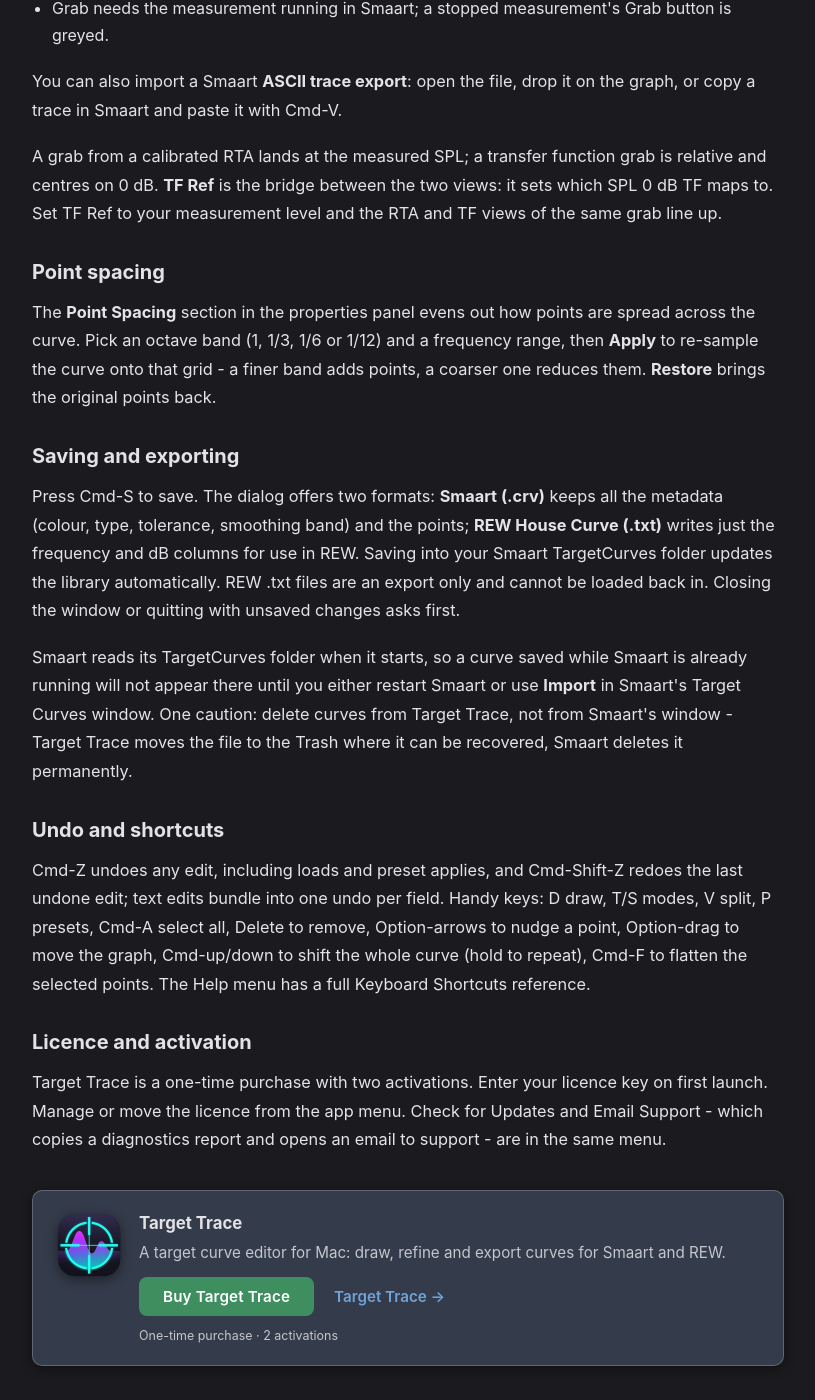
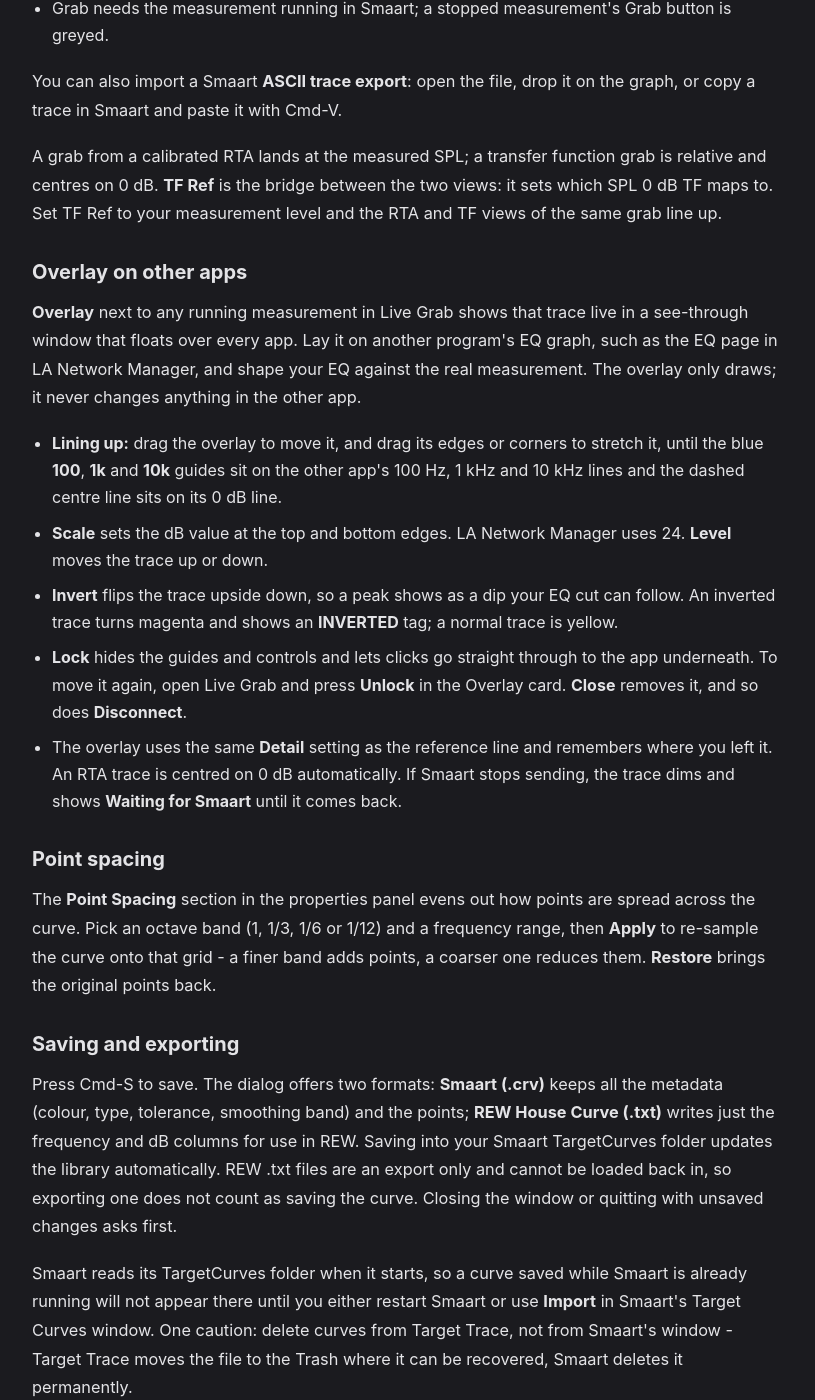
Before and after one commit to BSKapps/bskapps.github.io, a Jekyll site: the page built from articles/target-trace-guide/index.html, in a window 1280 px wide and 1400 px high, scrolled down 3501 px. Shown: the whole window, without its empty margins (232-1047 px from the left). Built offline with Jekyll 4.4.1, drawn with Linux system fonts in a browser that asks for light colours.

Commit message:
Target Trace guide: Overlay on other apps, REW export does not count as saving (for 1.5)

```diff
--- a/_data/guides/target-trace-guide.json
+++ b/_data/guides/target-trace-guide.json
@@ -180,6 +180,26 @@
       ]
     },
     {
+      "id": "overlay-window",
+      "title": "Overlay on other apps",
+      "blocks": [
+        {
+          "type": "paragraph",
+          "text": "**Overlay** next to any running measurement in Live Grab shows that trace live in a see-through window that floats over every app. Lay it on another program's EQ graph, such as the EQ page in LA Network Manager, and shape your EQ against the real measurement. The overlay only draws; it never changes anything in the other app."
+        },
+        {
+          "type": "bullets",
+          "items": [
+            "**Lining up:** drag the overlay to move it, and drag its edges or corners to stretch it, until the blue **100**, **1k** and **10k** guides sit on the other app's 100 Hz, 1 kHz and 10 kHz lines and the dashed centre line sits on its 0 dB line.",
+            "**Scale** sets the dB value at the top and bottom edges. LA Network Manager uses 24. **Level** moves the trace up or down.",
+            "**Invert** flips the trace upside down, so a peak shows as a dip your EQ cut can follow. An inverted trace turns magenta and shows an **INVERTED** tag; a normal trace is yellow.",
+            "**Lock** hides the guides and controls and lets clicks go straight through to the app underneath. To move it again, open Live Grab and press **Unlock** in the Overlay card. **Close** removes it, and so does **Disconnect**.",
+            "The overlay uses the same **Detail** setting as the reference line and remembers where you left it. An RTA trace is centred on 0 dB automatically. If Smaart stops sending, the trace dims and shows **Waiting for Smaart** until it comes back."
+          ]
+        }
+      ]
+    },
+    {
       "id": "point-spacing",
       "title": "Point spacing",
       "blocks": [
@@ -195,7 +215,7 @@
       "blocks": [
         {
           "type": "paragraph",
-          "text": "Press Cmd-S to save. The dialog offers two formats: **Smaart (.crv)** keeps all the metadata (colour, type, tolerance, smoothing band) and the points; **REW House Curve (.txt)** writes just the frequency and dB columns for use in REW. Saving into your Smaart TargetCurves folder updates the library automatically. REW .txt files are an export only and cannot be loaded back in. Closing the window or quitting with unsaved changes asks first."
+          "text": "Press Cmd-S to save. The dialog offers two formats: **Smaart (.crv)** keeps all the metadata (colour, type, tolerance, smoothing band) and the points; **REW House Curve (.txt)** writes just the frequency and dB columns for use in REW. Saving into your Smaart TargetCurves folder updates the library automatically. REW .txt files are an export only and cannot be loaded back in, so exporting one does not count as saving the curve. Closing the window or quitting with unsaved changes asks first."
         },
         {
           "type": "paragraph",
```
